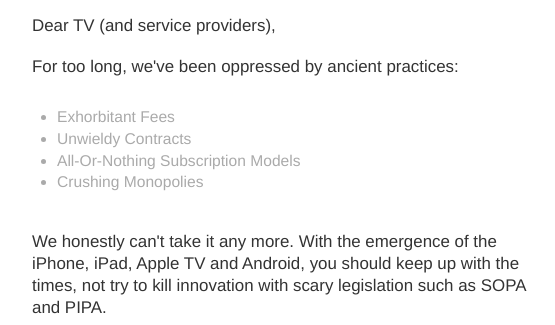
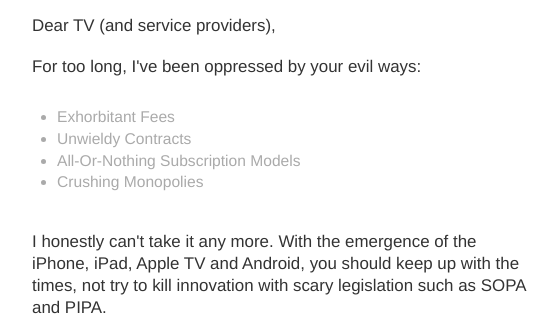
Before and after one commit to arunthampi/breakupwithyour.tv, a plain HTML site: page index.html in a window 1280 px wide. Shown: the part 179-504 px from the top of the page, 88-643 px from the left. Drawn offline with Linux system fonts and the light colour scheme.

Commit message:
Use I not We

```diff
--- a/index.html
+++ b/index.html
@@ -26,7 +26,7 @@
           Dear TV (and service providers),
         </p>
         <p>
-          For too long, we've been oppressed by ancient practices:
+          For too long, I've been oppressed by your evil ways:
         </p>
         <p>
           <ul>
@@ -37,7 +37,7 @@
           </ul>
         </p>
         <p>
-          We honestly can't take it any more. With the emergence of the iPhone, iPad, Apple TV and Android, you should keep up with the times, not try to kill innovation with scary legislation such as SOPA and PIPA.
+          I honestly can't take it any more. With the emergence of the iPhone, iPad, Apple TV and Android, you should keep up with the times, not try to kill innovation with scary legislation such as SOPA and PIPA.
         </p>
         <p>So today. On February 14th. I pledge to cut the cord and break up with you TV. I have plenty of choices anyway &ndash; Denso, ShowYou, Shelby, Plizy, Deja, NowBox, and many, many more.</p>
         <p>Goodbye, and I hope this breakup will help you to change your ways.</p>
```
